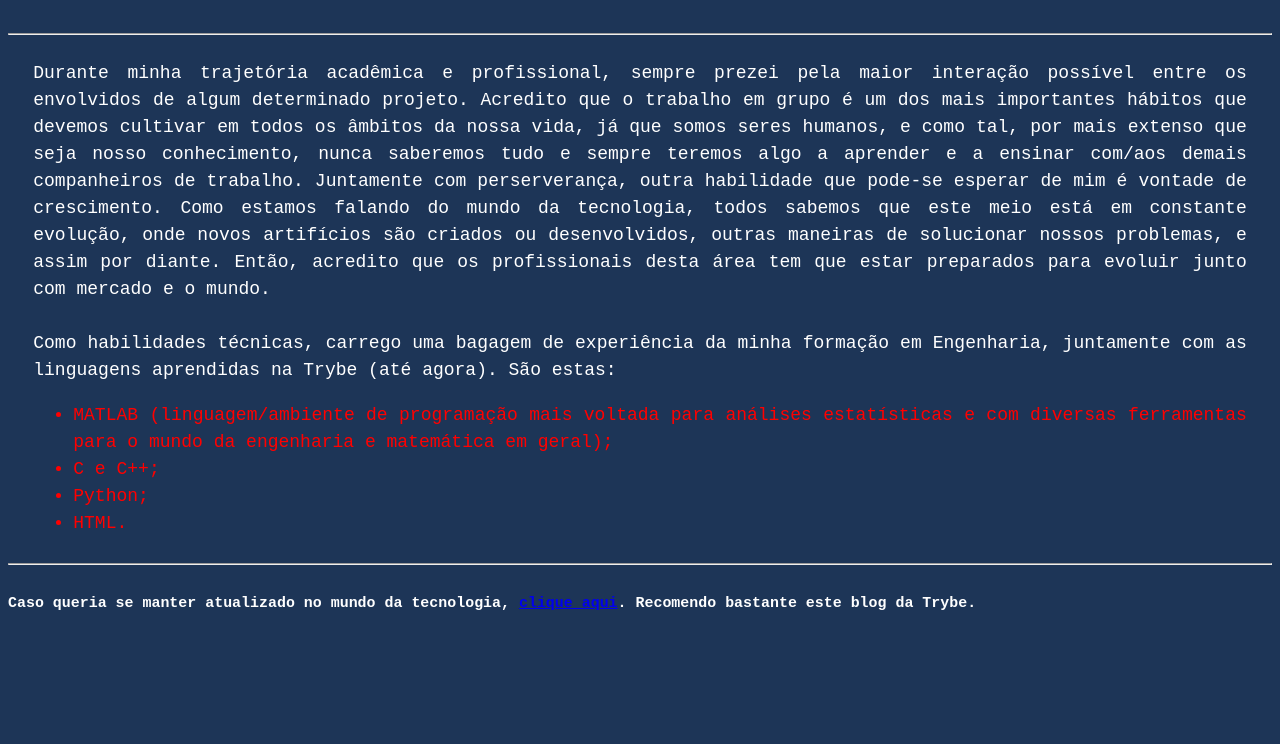
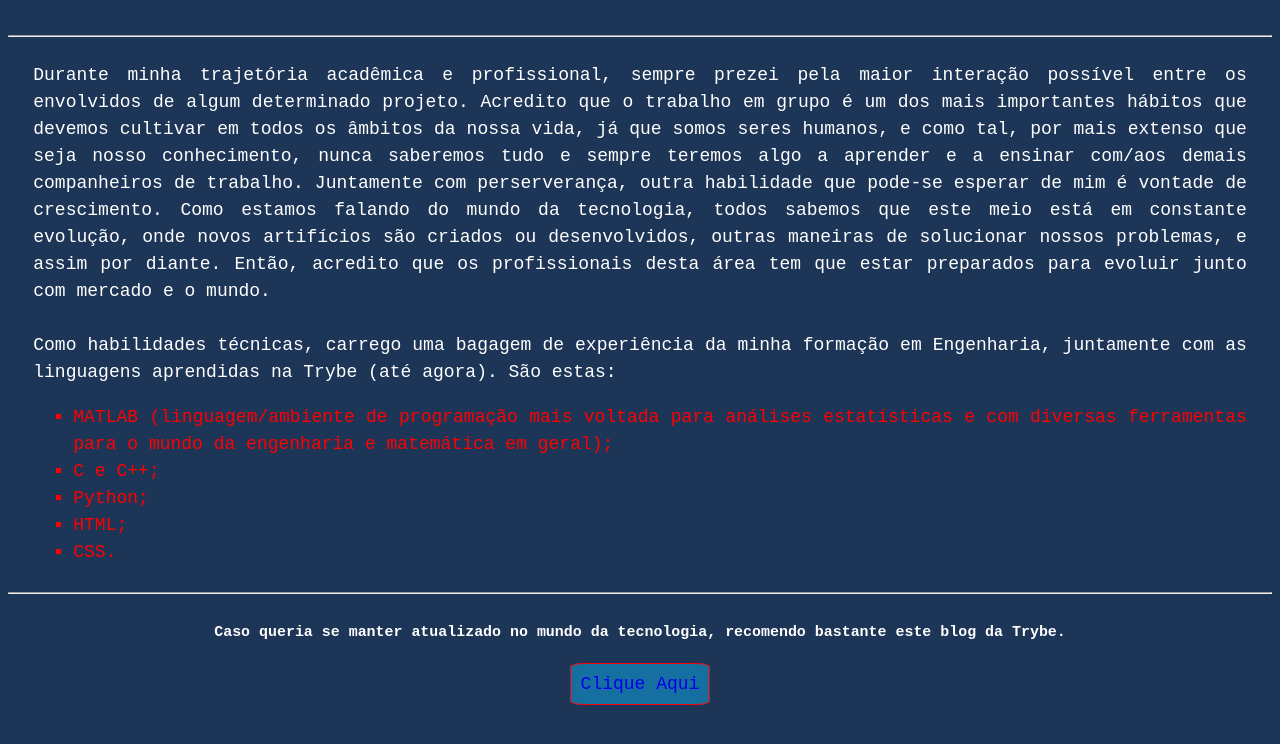
Before and after one commit to lucasmvnascimento/PortfolioWeb, a plain HTML site: page index.html in a window 1280 px wide. Shown: the part 942-1686 px from the top of the page. Before the commit the page ends 1584 px from the top, so only its background shows below. Drawn offline with Linux system fonts and the light colour scheme.

Commit message:
Alteraçoes nos botoes do inicio e do blog

```diff
--- a/index.html
+++ b/index.html
@@ -8,15 +8,7 @@
     </head>
     <body>
         <h1>Bem Vindo(a) ao Meu Portfólio !</h1>
-        <h2>Muito prazer, meu nome é <strong>Lucas Martins Vieira Nascimento</strong> :)</h2>
-        <!-- <h4>
-            Índice
-            <ol>
-                <li><a class="link" href="#descrição">Descrição Pessoal</a></li>
-                <li><a class="link" href="#habilidades">Habilidades</a></li>
-                <li><a class="link" href="#blog">Blog Recomendado</a></li>
-            </ol>
-        </h4> -->
+        <h2>Muito prazer, meu nome é <span id="nome"><strong>Lucas Martins Vieira Nascimento</strong></span> :)</h2>
 
         <div class="menu">
             <div class="botao">
@@ -56,13 +48,16 @@
                     <li>MATLAB (linguagem/ambiente de programação mais voltada para análises estatísticas e com diversas ferramentas para o mundo da engenharia e matemática em geral);</li>
                     <li>C e C++;</li>
                     <li>Python;</li>
-                    <li>HTML.</li>
+                    <li>HTML;</li>
+                    <li>CSS.</li>
                 </ul>
             </p>
 
         </div>
         <hr>
-        <h5 id="blog">Caso queria se manter atualizado no mundo da tecnologia, <a href="https://blog.betrybe.com/" target="_blank">clique aqui</a>. Recomendo bastante este blog da Trybe.</h5>
-
+        <div class="blog">
+            <h5 id="blog">Caso queria se manter atualizado no mundo da tecnologia, recomendo bastante este blog da Trybe.</h5>
+            <a href="https://blog.betrybe.com/" target="_blank">Clique Aqui</a>
+        </div>
     </body>
 </html>
--- a/style.css
+++ b/style.css
@@ -20,6 +20,10 @@ h2 {
     text-decoration: underline;
     font-weight: 200;
 }
+#nome {
+    color: red;
+}
+
 .foto {
     border-radius: 20%;
 }
@@ -39,15 +43,9 @@ ol {
     text-decoration: none;
 }
 
-.menu a:visited, .menu a:link {
-    color: white;
-}
-.menu a:hover, .menu a:active, .menu a:focus {
-    background-color: #51B5ED;
-}
-
 .botao {
     background-color: #166FA1;
+    border: 1px solid blue;
     width: max-content;
     border-radius: 30%;
     margin-top: 50px;
@@ -57,9 +55,16 @@ ol {
     display: inline-block;
     text-align: center;
 }
+.menu a:visited, .menu a:link {
+    color: white;
+}
+.menu a:hover, .menu a:active, .menu a:focus {
+    background-color: #51B5ED;
+}
 
 ul {
     color: red;
+    list-style-type: square;
 }
 
 #minha-foto {
@@ -89,3 +94,17 @@ ul {
     clear: both;
     margin: 2%;
 }
+.blog {
+    text-align: center;
+    margin-bottom: 70px;
+}
+div.blog a {
+    text-decoration: none;
+    background-color: #166FA1;
+    padding: 10px;
+    border: 1px solid red;
+    border-radius: 10%;
+}
+div.blog a:hover, div.blog a:active, div.blog a:focus {
+    background-color: #51B5ED;
+}
```
